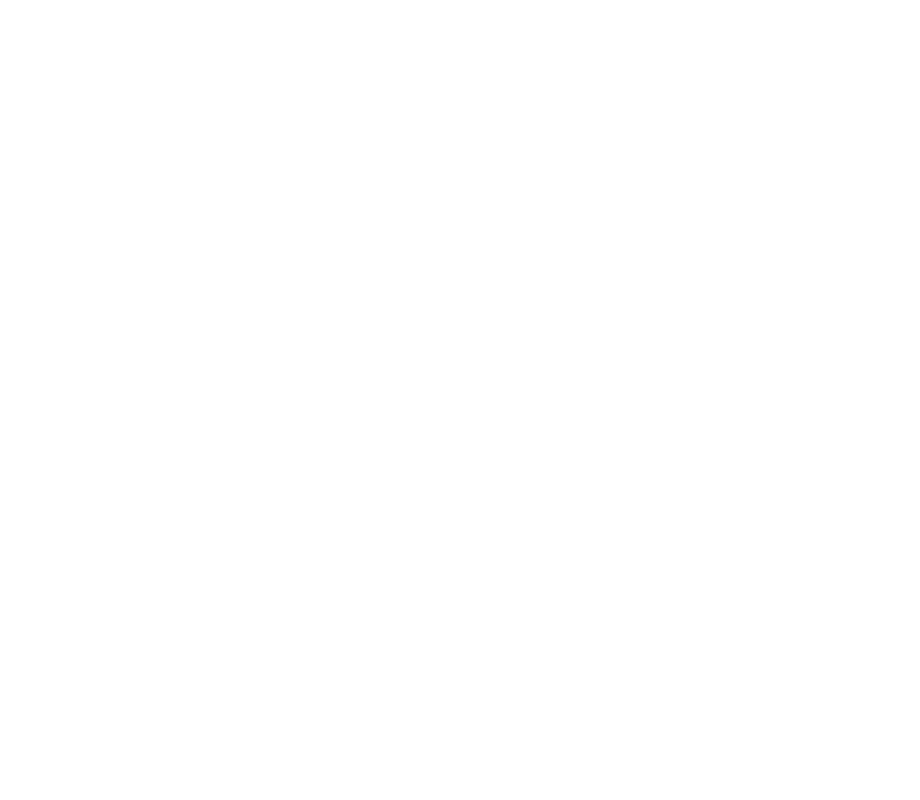
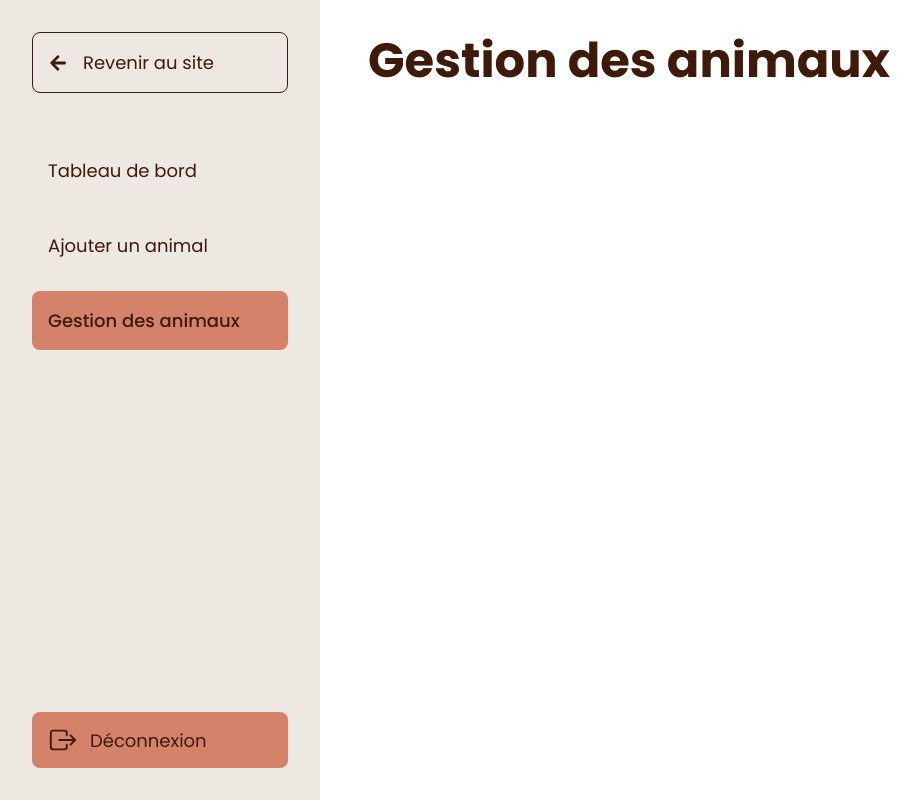
Before and after one commit to fatima-zerrouk/seconde-chance-front, a React (Vite) app: page /dashboard/animals in a window 1280 px wide. Before the commit this address had no page. Shown: the whole page, without its empty margins (0-920 px from the left). Built offline with nearby package versions, Linux system fonts and the light colour scheme; sample sign-in values are in the browser's storage.

Commit message:
Ajout et correction des routes

```diff
--- a/src/App.jsx
+++ b/src/App.jsx
@@ -11,6 +11,7 @@
 import AdminLayout from './components/layout/AdminLayout';
 import AddAnimal from './pages/DashboardAdmin/AddAnimal';
 import UpdateAnimal from './pages/DashboardAdmin/UpdateAnimal';
+import AnimalManagement from './pages/DashboardAdmin/AnimalManagement';
 
 function App() {
   return (
@@ -42,7 +43,18 @@
           />
 
           <Route
-            path="/add"
+            path="/dashboard/animals"
+            element={
+              <PrivateRoute role={'admin'}>
+                <AnimalManagement />
+              </PrivateRoute>
+            }
+          >
+            {' '}
+          </Route>
+
+          <Route
+            path="/dashboard/add"
             element={
               <PrivateRoute role={'admin'}>
                 <AddAnimal />
@@ -53,7 +65,7 @@
           </Route>
 
           <Route
-            path="/update/:id"
+            path="/dashboard/update/:id"
             element={
               <PrivateRoute role={'admin'}>
                 <UpdateAnimal />
--- a/src/components/layout/Sidebar.jsx
+++ b/src/components/layout/Sidebar.jsx
@@ -45,6 +45,7 @@
             <li>
               <NavLink
                 to="/dashboard"
+                end
                 onClick={() => setIsOpen(false)}
                 className={linkActive}
               >
@@ -54,7 +55,7 @@
 
             <li>
               <NavLink
-                to="/add"
+                to="/dashboard/add"
                 onClick={() => setIsOpen(false)}
                 className={linkActive}
               >
--- /dev/null
+++ b/src/pages/DashboardAdmin/AnimalManagement.jsx
@@ -0,0 +1,6 @@
+import React from 'react';
+import { SectionAdmin } from '../../components/ui/Sections';
+
+export default function AnimalManagement() {
+  return <SectionAdmin title={'Gestion des animaux'}></SectionAdmin>;
+}
```
